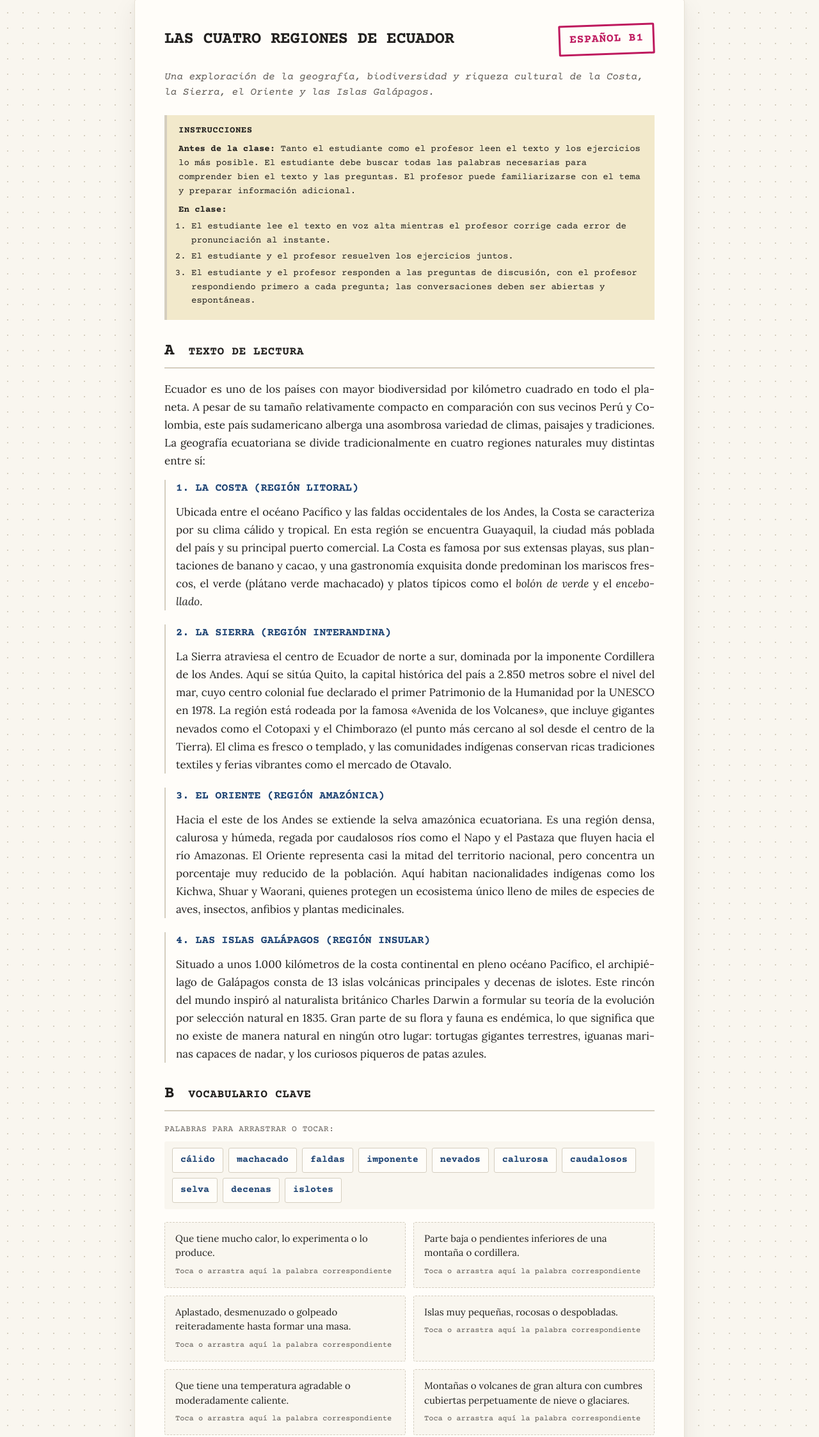
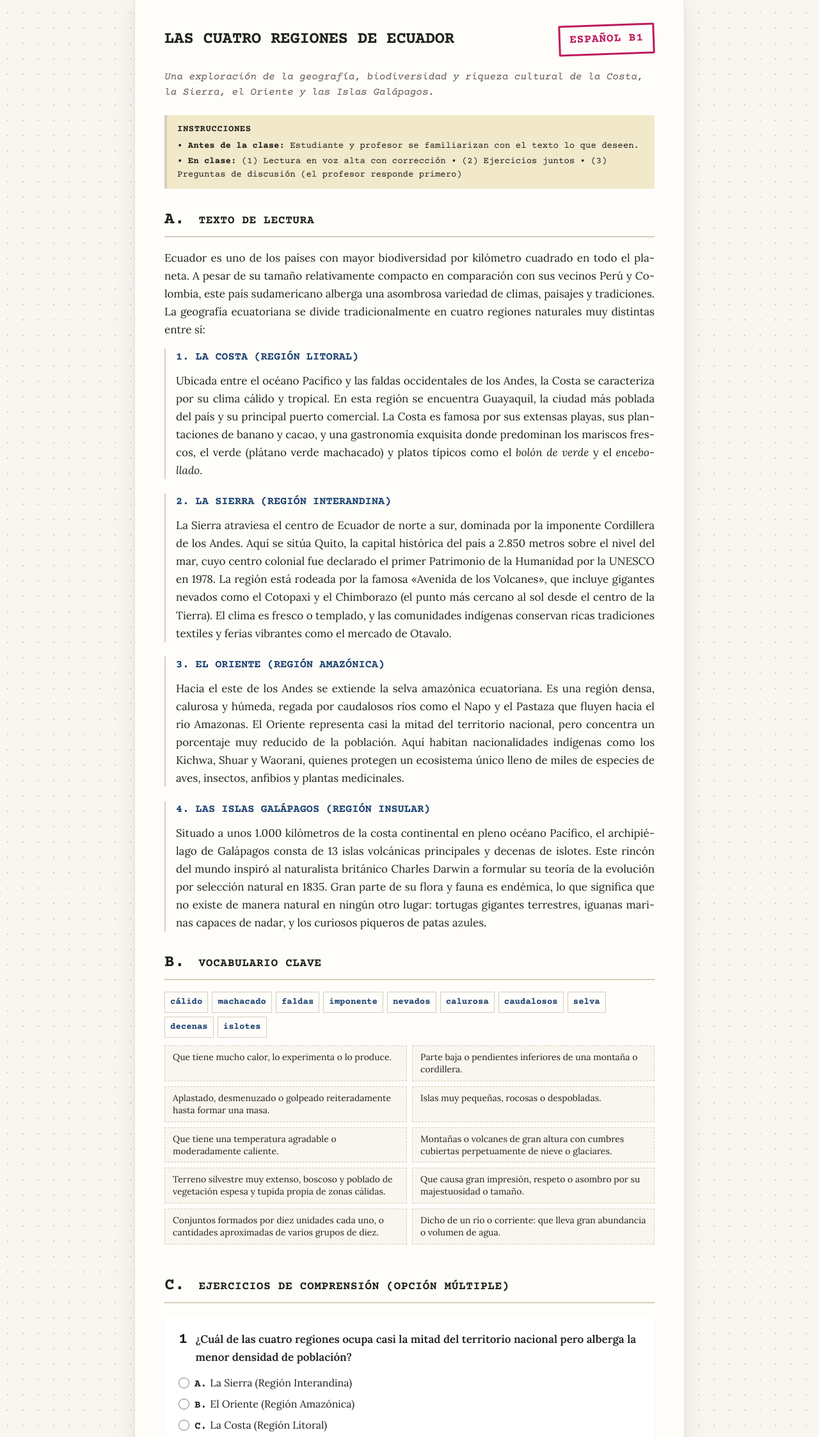
Before and after one commit to edwardtanguay/language-learning-activities, a plain HTML site: page topics/regions-of-ecuador/index.html in a window 1280 px wide. Shown: the part 64-2310 px from the top of the page at 64% size. Drawn offline with nearby package versions, Linux system fonts and the light colour scheme.

Commit message:
changes006

```diff
--- a/topics/regions-of-ecuador/index.html
+++ b/topics/regions-of-ecuador/index.html
@@ -174,21 +174,21 @@
     .instructions-box {
       background-color: var(--highlight);
       border-left: 4px solid var(--ink-rule);
-      padding: 14px 18px;
+      padding: 12px 16px;
       font-family: var(--font-typewriter);
       font-size: 14px;
       margin-bottom: 24px;
-      line-height: 1.55;
+      line-height: 1.45;
     }
 
     .instructions-heading {
       font-weight: 700;
-      margin-bottom: 8px;
+      margin-bottom: 6px;
       letter-spacing: 0.5px;
     }
 
     .instructions-block {
-      margin-bottom: 8px;
+      margin-bottom: 4px;
     }
 
     .instructions-block:last-child {
@@ -197,15 +197,6 @@
 
     .instructions-label {
       font-weight: 700;
-    }
-
-    .instructions-list {
-      margin-top: 4px;
-      padding-left: 20px;
-    }
-
-    .instructions-list li {
-      margin-bottom: 4px;
     }
 
     /* Reading Passage */
@@ -239,34 +230,29 @@
     }
 
     .vocab-pool-label {
-      font-family: var(--font-typewriter);
-      font-size: 13px;
-      color: var(--ink-muted);
-      text-transform: uppercase;
-      letter-spacing: 0.5px;
-      margin-bottom: 8px;
+      display: none;
     }
 
     .vocab-pool {
       display: flex;
       flex-wrap: wrap;
-      gap: 8px;
-      margin-bottom: 20px;
-      min-height: 44px;
-      padding: 10px 12px;
-      background: var(--paper-bg);
-      border-radius: 3px;
+      gap: 6px;
+      margin-bottom: 12px;
+      min-height: 32px;
+      padding: 0;
+      background: transparent;
+      border-radius: 0;
     }
 
     .vocab-chip {
       font-family: var(--font-typewriter);
-      font-size: 15px;
+      font-size: 14px;
       font-weight: 700;
       background: var(--paper-sheet);
       color: var(--stamp-blue);
       border: 1px solid var(--ink-rule);
-      border-radius: 3px;
-      padding: 6px 12px;
+      border-radius: 0;
+      padding: 4px 8px;
       cursor: grab;
       user-select: none;
       transition: transform 0.1s, box-shadow 0.1s, border-color 0.1s, background-color 0.1s;
@@ -292,15 +278,15 @@
     .vocab-targets {
       display: grid;
       grid-template-columns: repeat(auto-fit, minmax(360px, 1fr));
-      gap: 12px;
-      margin-bottom: 20px;
+      gap: 8px;
+      margin-bottom: 16px;
     }
 
     .vocab-target-card {
       background: var(--paper-bg);
       border: 1px dashed var(--ink-rule);
-      border-radius: 3px;
-      padding: 14px 16px;
+      border-radius: 0;
+      padding: 8px 12px;
       transition: background 0.15s, border-color 0.15s, box-shadow 0.15s;
       cursor: pointer;
       position: relative;
@@ -313,17 +299,13 @@
     }
 
     .vocab-target-def {
-      font-size: 15px;
-      line-height: 1.5;
+      font-size: 14px;
+      line-height: 1.35;
       color: var(--ink-main);
     }
 
     .vocab-target-prompt {
-      display: inline-block;
-      font-family: var(--font-typewriter);
-      font-size: 12px;
-      color: var(--ink-muted);
-      margin-top: 6px;
+      display: none;
     }
 
     /* Wrong Drop State */
@@ -442,13 +424,13 @@
     .vocab-completed-pill {
       display: inline-flex;
       align-items: center;
-      gap: 6px;
-      padding: 6px 12px;
+      gap: 5px;
+      padding: 3px 8px;
       background: var(--paper-sheet);
       border: 1px solid var(--ink-rule);
-      border-radius: 16px;
+      border-radius: 0;
       font-family: var(--font-typewriter);
-      font-size: 14px;
+      font-size: 13px;
       font-weight: 700;
       color: var(--ink-main);
       cursor: pointer;
@@ -772,8 +754,31 @@
         font-size: 22px;
         margin-right: 6px;
       }
+      .vocab-pool {
+        gap: 5px;
+        margin-bottom: 10px;
+      }
+      .vocab-chip {
+        font-size: 13px;
+        padding: 3px 6px;
+      }
       .vocab-targets {
         grid-template-columns: 1fr;
+        gap: 6px;
+      }
+      .vocab-target-card {
+        padding: 6px 10px;
+      }
+      .vocab-target-def {
+        font-size: 13.5px;
+        line-height: 1.35;
+      }
+      .vocab-completed-pool {
+        gap: 5px;
+      }
+      .vocab-completed-pill {
+        font-size: 12px;
+        padding: 2px 6px;
       }
       .bottom-actions-bar {
         flex-direction: column;
@@ -855,21 +860,16 @@
     <div class="instructions-box">
       <div class="instructions-heading">INSTRUCCIONES</div>
       <div class="instructions-block">
-        <span class="instructions-label">Antes de la clase:</span> Tanto el estudiante como el profesor leen el texto y los ejercicios lo más posible. El estudiante debe buscar todas las palabras necesarias para comprender bien el texto y las preguntas. El profesor puede familiarizarse con el tema y preparar información adicional.
+        <span class="instructions-label">• Antes de la clase:</span> Estudiante y profesor se familiarizan con el texto lo que deseen.
       </div>
       <div class="instructions-block">
-        <span class="instructions-label">En clase:</span>
-        <ol class="instructions-list">
-          <li>El estudiante lee el texto en voz alta mientras el profesor corrige cada error de pronunciación al instante.</li>
-          <li>El estudiante y el profesor resuelven los ejercicios juntos.</li>
-          <li>El estudiante y el profesor responden a las preguntas de discusión, con el profesor respondiendo primero a cada pregunta; las conversaciones deben ser abiertas y espontáneas.</li>
-        </ol>
+        <span class="instructions-label">• En clase:</span> (1) Lectura en voz alta con corrección • (2) Ejercicios juntos • (3) Preguntas de discusión (el profesor responde primero)
       </div>
     </div>
 
     <!-- Section A: Reading Text -->
     <h2 class="section-title">
-      <span><span class="section-num">A</span> Texto de Lectura</span>
+      <span><span class="section-num">A.</span> Texto de Lectura</span>
     </h2>
 
     <article class="reading-content">
@@ -908,11 +908,10 @@
 
     <!-- Section B: Vocabulary (Vocabulario Clave) Drag & Drop -->
     <h2 class="section-title">
-      <span><span class="section-num">B</span> Vocabulario Clave</span>
+      <span><span class="section-num">B.</span> Vocabulario Clave</span>
     </h2>
 
     <section class="vocab-container" id="vocab-container">
-      <div class="vocab-pool-label">Palabras para arrastrar o tocar:</div>
       <div class="vocab-pool" id="vocab-pool" ondragover="allowDrop(event)">
         <!-- Waiting words populated dynamically -->
       </div>
@@ -934,7 +933,7 @@
 
     <!-- Section C: Interactive Multiple-Choice Quiz -->
     <h2 class="section-title">
-      <span><span class="section-num">C</span> Ejercicios de Comprensión (Opción Múltiple)</span>
+      <span><span class="section-num">C.</span> Ejercicios de Comprensión (Opción Múltiple)</span>
     </h2>
 
     <div class="quiz-container" id="quiz-container">
@@ -1193,7 +1192,7 @@
 
     <!-- Section D: Discussion Questions Section -->
     <h2 class="section-title">
-      <span><span class="section-num">D</span> Preguntas de Discusión</span>
+      <span><span class="section-num">D.</span> Preguntas de Discusión</span>
     </h2>
 
     <section class="discussion-container">
@@ -1480,7 +1479,6 @@
         card.setAttribute('data-target-key', targetKey);
         card.innerHTML = `
           <div class="vocab-target-def">${item.def}</div>
-          <div class="vocab-target-prompt">Toca o arrastra aquí la palabra correspondiente</div>
         `;
 
         // Drop listeners
```
Also changed, not shown: AGENTS.md (+10 -10 lines), .agents/skills/create-text-and-multiple-choice/SKILL.md.
